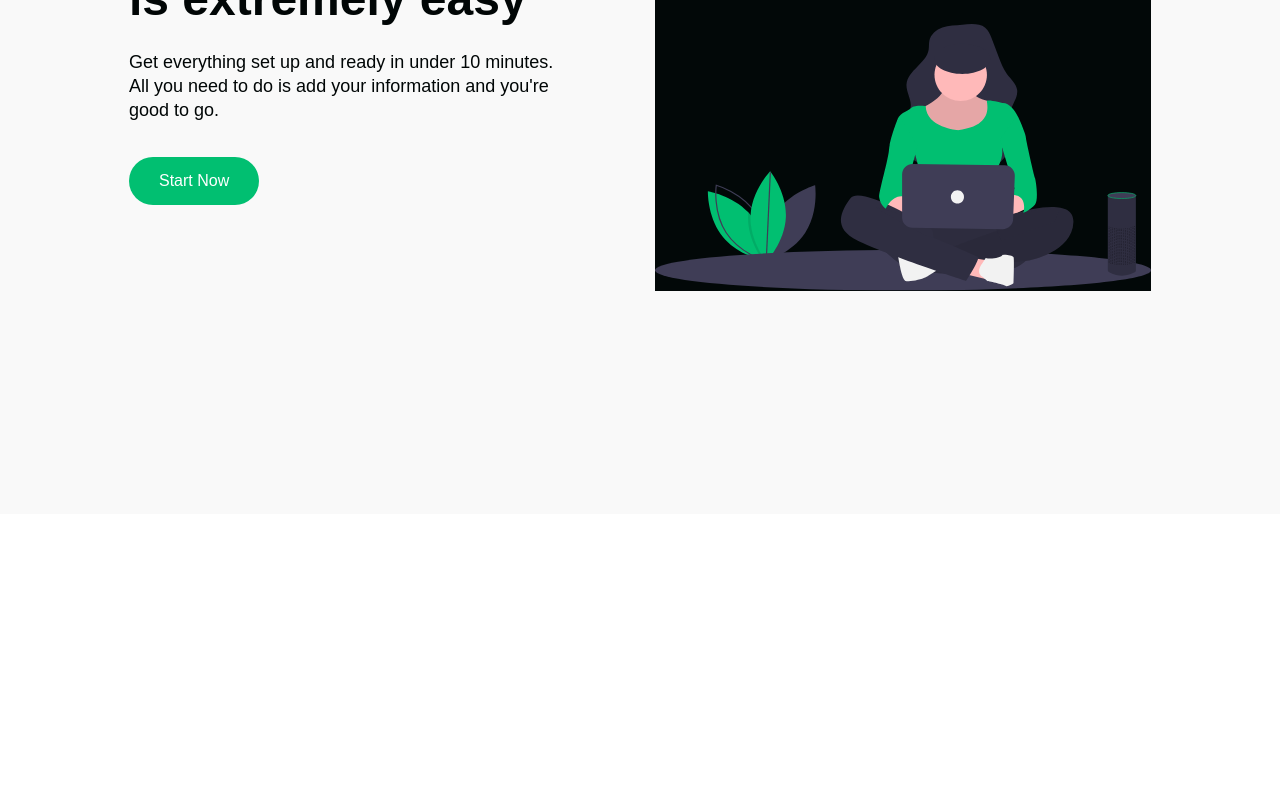
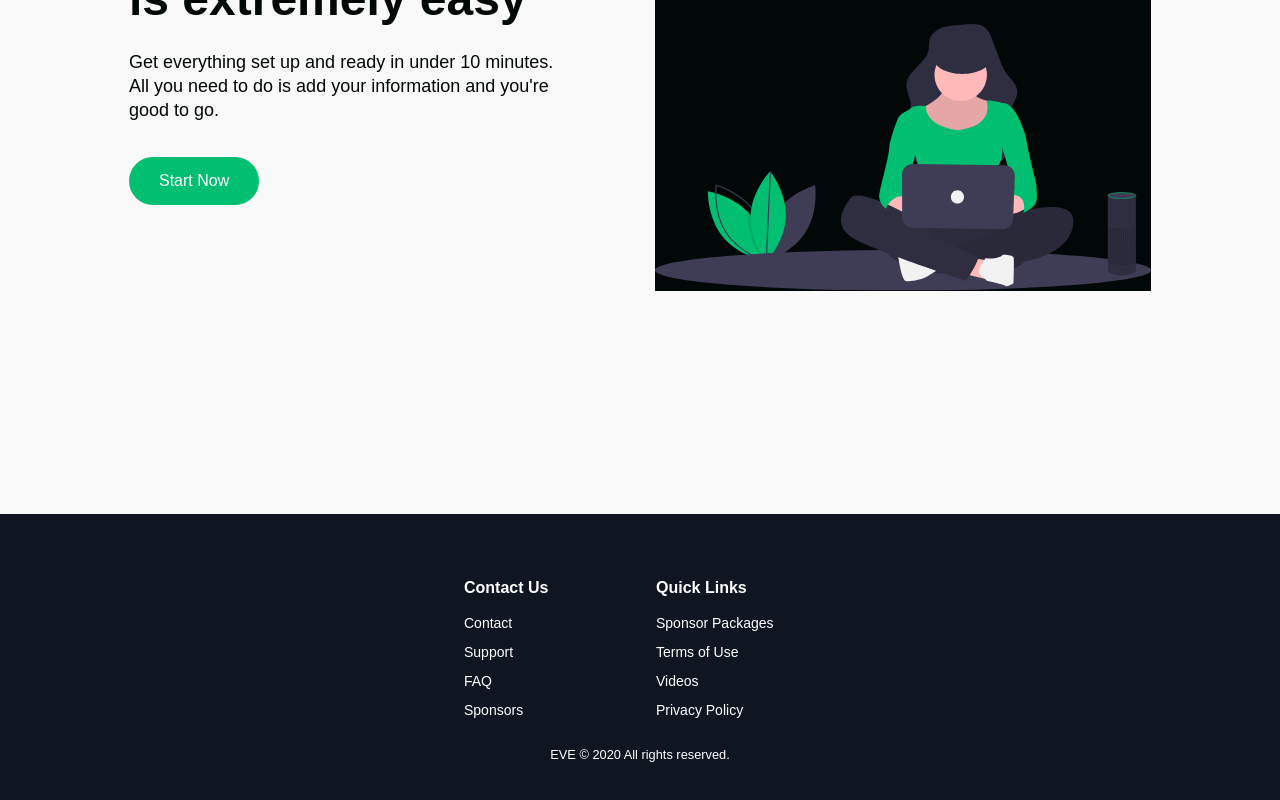
Before and after one commit to ialmani/EVE-Front-End, a React (Create React App) app in the folder front-end/: page / in a window 1280 px wide. Shown: the part 3666-4466 px from the top of the page. Before the commit the page ends 4180 px from the top, so only its background shows below. Built offline with nearby package versions, Linux system fonts and the light colour scheme; a web font is replaced by a local one.

Commit message:
Create Footer

```diff
--- a/front-end/src/App.js
+++ b/front-end/src/App.js
@@ -1,15 +1,18 @@
 import React from 'react';
 import './App.css';
-import {BrowserRouter as Router} from 'react-router-dom'
-import Sidebar from './components/Sidebar/Sidebar'
-import Navbar from './components/Navbar/Navbar'
+import {BrowserRouter as Router, Switch, Route} from 'react-router-dom'
+
+
 import Home from './pages/Home'
+import SignIn from './pages/SignIn'
 
 function App() {
   return (
     <Router>
-    <Home/>
-
+      <Switch>
+         <Route path = '/' component= {Home} exact/>
+         <Route path = '/' component= {SignIn} exact/>
+      </Switch>
     </Router>
   );
 }
--- /dev/null
+++ b/front-end/src/components/Footer/Footer.js
@@ -0,0 +1,51 @@
+import React from 'react'
+import {FooterContainer,
+        FooterWrap,
+        FooterLinksContainer,
+        FooterLinksWrapper,
+        FooterLinkItems,
+        FooterLinkTitle,
+        FooterLink,
+        WebsiteRights} from './FooterElements'
+
+
+
+const Footer = () => {
+    return (
+        <FooterContainer>
+        <FooterWrap>
+            <FooterLinksContainer>
+                <FooterLinksWrapper>
+
+                    <FooterLinkItems>
+
+                        <FooterLinkTitle> Contact Us </FooterLinkTitle>
+                        <FooterLink to = '/sigin'>Contact</FooterLink>
+                        <FooterLink to = '/signin'>Support</FooterLink>
+                        <FooterLink to = '/signin'>FAQ</FooterLink>
+                        <FooterLink to = '/signin'>Sponsors</FooterLink>
+
+                    </FooterLinkItems>
+                    <FooterLinkItems>
+
+                        <FooterLinkTitle> Quick Links </FooterLinkTitle>
+                        <FooterLink to = '/sigin'>Sponsor Packages</FooterLink>
+                        <FooterLink to = '/signin'>Terms of Use</FooterLink>
+                        <FooterLink to = '/signin'>Videos</FooterLink>
+                        <FooterLink to = '/signin'>Privacy Policy</FooterLink>
+
+                    </FooterLinkItems>
+                </FooterLinksWrapper>
+            </FooterLinksContainer>
+            <WebsiteRights>EVE © {new Date ().getFullYear()} All rights reserved.</WebsiteRights>
+
+
+
+        </FooterWrap>
+
+    </FooterContainer>
+
+    )
+}
+
+export default Footer
--- /dev/null
+++ b/front-end/src/components/Footer/FooterElements.js
@@ -0,0 +1,68 @@
+import styled from 'styled-components'
+import {Link} from 'react-router-dom'
+
+export const FooterContainer = styled.footer`
+    background-color: #101522;
+
+`
+export const FooterWrap = styled.div`
+    padding: 48px;
+    display: flex;
+    flex-direction: column;
+    justify-content: center;
+    align-items: center;
+    max-width: 1100px;
+    margin: 0 auto;
+`
+export const FooterLinksContainer = styled.div `
+    display: flex;
+    justify-content: center;
+
+    @media screen and (max-width: 820px) {
+        padding-top: 32px;
+    }
+`
+
+export const FooterLinksWrapper = styled.div`
+    display: flex;
+
+    @media screen and (max-width: 820px){
+        flex-direction: column
+    }
+`
+export const FooterLinkItems = styled.div`
+    display: flex;
+    flex-direction: column;
+    align-items: flex-start;
+    margin: 16px;
+    text-align: left;
+    width: 160px;
+    box-sizing: border-box;
+    color: #fff;
+
+    @media screen and (max-width: 420px){
+        margin: 0;
+        padding: 18px;
+        width: 100%;
+    }
+`
+export const FooterLinkTitle = styled.h1`
+    font-size: 16px;
+    margin-bottom: 16px;
+    font-weight: bolder;
+`
+export const FooterLink = styled(Link)`
+    color: #fff;
+    text-decoration:none;
+    margin-bottom: 0.5rem;
+    font-size: 14px;
+
+    &:hover {
+        color: #01bf71;
+        transition: 0.3s ease-out;
+    }
+`
+export const WebsiteRights = styled.small`
+    color: #fff;
+    margin-bottom: 16px;
+`
--- a/front-end/src/components/MonthlyBlog/BlogElements.js
+++ b/front-end/src/components/MonthlyBlog/BlogElements.js
@@ -48,10 +48,13 @@ export const BlogCard = styled.div`
     padding: 30px;
     box-shadow: 0 1px 3px rgba (0,0,0,0.2);
     transition: all 0.2 all ease-in-out;
+
+
     &:hover {
         transform: scale (1.02);
-        transition: all 0.2 ease-in-out;
-        cursor: pointer
+        transition: all 0.2s ease-in-out;
+        cursor: pointer;
+
     }
 
 
--- a/front-end/src/components/Navbar/NavbarElements.js
+++ b/front-end/src/components/Navbar/NavbarElements.js
@@ -87,12 +87,16 @@ export const NavLinks = styled(LinkScroll)`
     height: 100%;
     cursor: pointer;
 
-    &.active {
-        border-bottom: 3px solid #01bf71;
+    &:hover {
+        color: #01bf71;
+        transition: 0.3s ease-out;
+        text-decoration: none;
     }
+
     @media screen and (max-width: 768px){
         display: none;
     }
+
 
 `
 export const NavBtn = styled.nav`
@@ -121,6 +125,7 @@ export const NavBtnLink = styled (LinkRouter)`
         transition: all 0.2 ease-in-out;
         background: white;
         color: #010606;
+
     }
 
 
--- a/front-end/src/pages/Home.js
+++ b/front-end/src/pages/Home.js
@@ -5,6 +5,7 @@ import InfoSection from '../components/InfoSection/InfoSection'
 import Navbar from '../components/Navbar/Navbar'
 import Sidebar from '../components/Sidebar/Sidebar'
 import Blog from '../components/MonthlyBlog/Blog'
+import Footer from '../components/Footer/Footer'
 
 const Home = () => {
     const[isOpen, setIsOpen] = useState(false)
@@ -22,6 +23,7 @@ const Home = () => {
            <InfoSection {...homeObjTwo}/>
            <Blog/>
            <InfoSection {...homeObjFour}/>
+           <Footer/>
 
         </>
     )
--- /dev/null
+++ b/front-end/src/pages/SignIn.js
@@ -0,0 +1,11 @@
+import React from 'react'
+
+const SignIn = () => {
+    return (
+        <>
+
+        </>
+    )
+}
+
+export default SignIn
```
